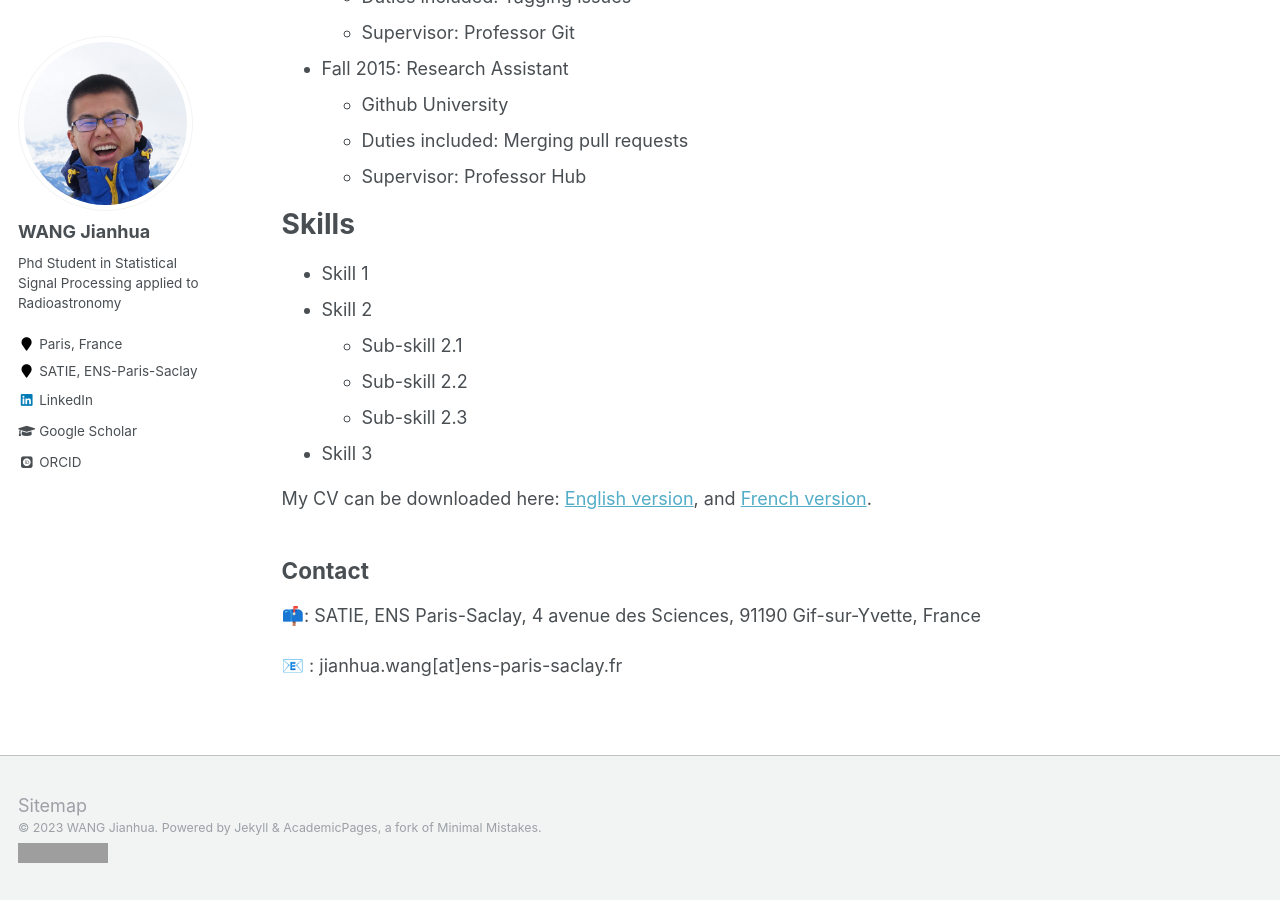
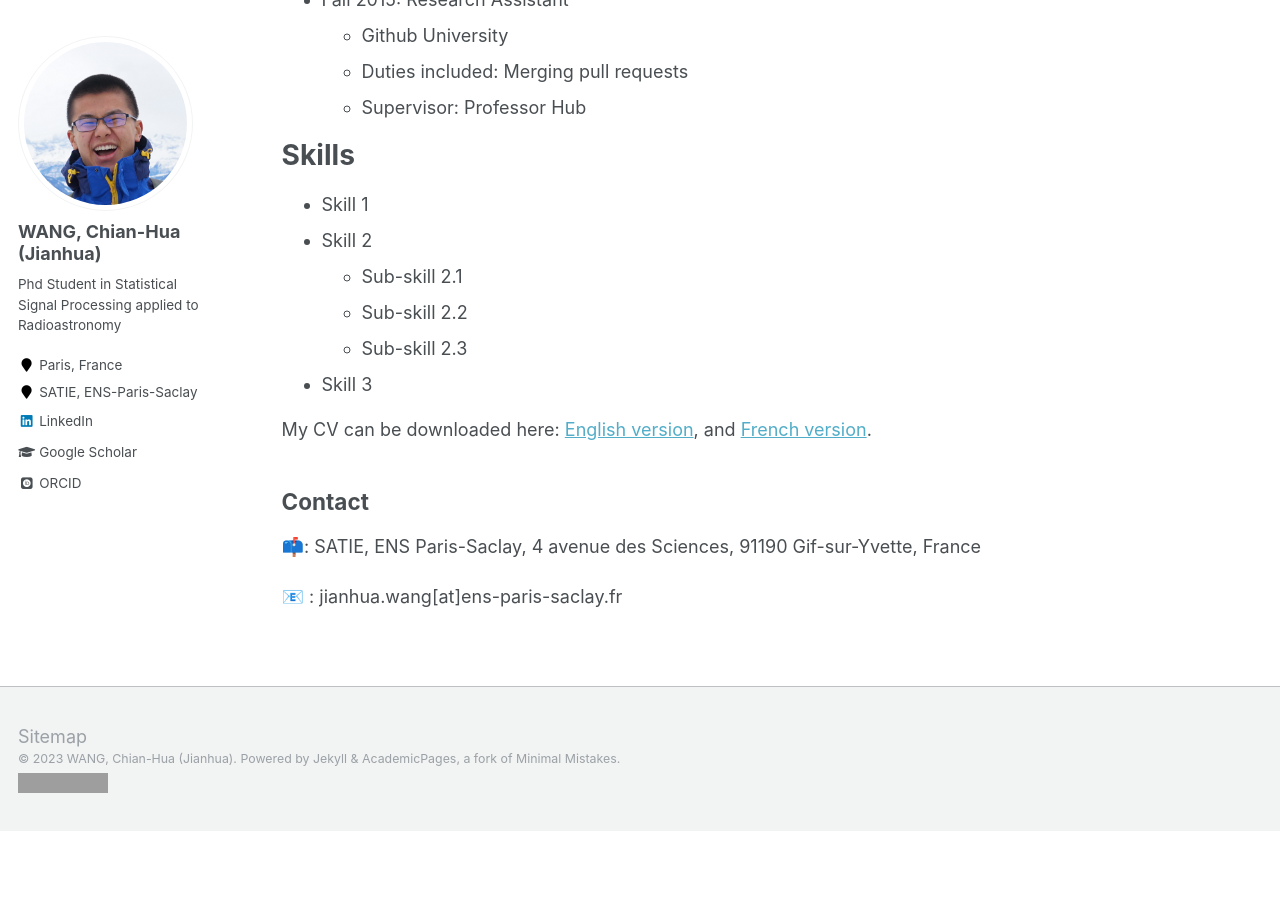
Before and after one commit to jianhua-WANG-ENS/old-homepage, a Jekyll site: the page built from _pages/cv.md, in a window 1280 px wide and 900 px high, scrolled down 539 px. Built offline with Jekyll 4.4.1, drawn with Linux system fonts in a browser that asks for light colours; some web fonts are replaced; after the commit the page ends 1370 px from its top, so only the background shows below that; some of the changed text lies outside the part shown; grey boxes are pictures that could not be loaded.

Commit message:
update name

```diff
--- a/_config.yml
+++ b/_config.yml
@@ -7,9 +7,9 @@
 
 # Site Settings
 locale                   : "en-US"
-title                    : "WANG Jianhua"
+title                    : "WANG, Chian-Hua (Jianhua)"
 title_separator          : "-"
-name                     : &name "WANG Jianhua"
+name                     : &name "WANG, Chian-Hua (Jianhua)"
 description              : &description "Phd Student in Statistical Signal Processing applied to Radioastronomy at lab SATIE, ENS-Paris-Saclay"
 url                      : https://jianhua-WANG-ENS.github.io # the base hostname & protocol for your site e.g. "https://mmistakes.github.io"
 baseurl                  : "" # the subpath of your site, e.g. "/blog"
@@ -82,7 +82,7 @@ analytics:
 
 # Site Author
 author:
-  name             : "WANG Jianhua"
+  name             : "WANG, Chian-Hua (Jianhua)"
   avatar           : "jianhuaWANG-profile.jpg"
   bio              : "Phd Student in Statistical Signal Processing applied to Radioastronomy"
   location         : "Paris, France"
```
Also changed, not shown: _pages/cv.md (+0 -1 lines).
